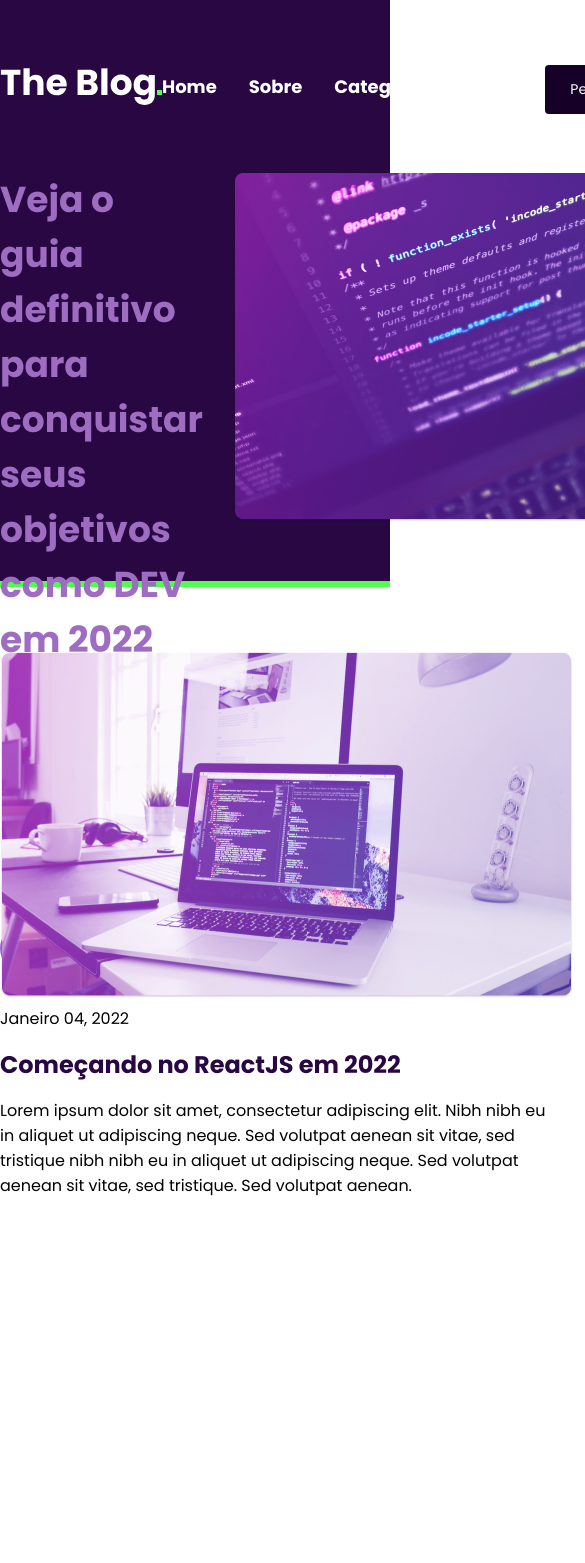
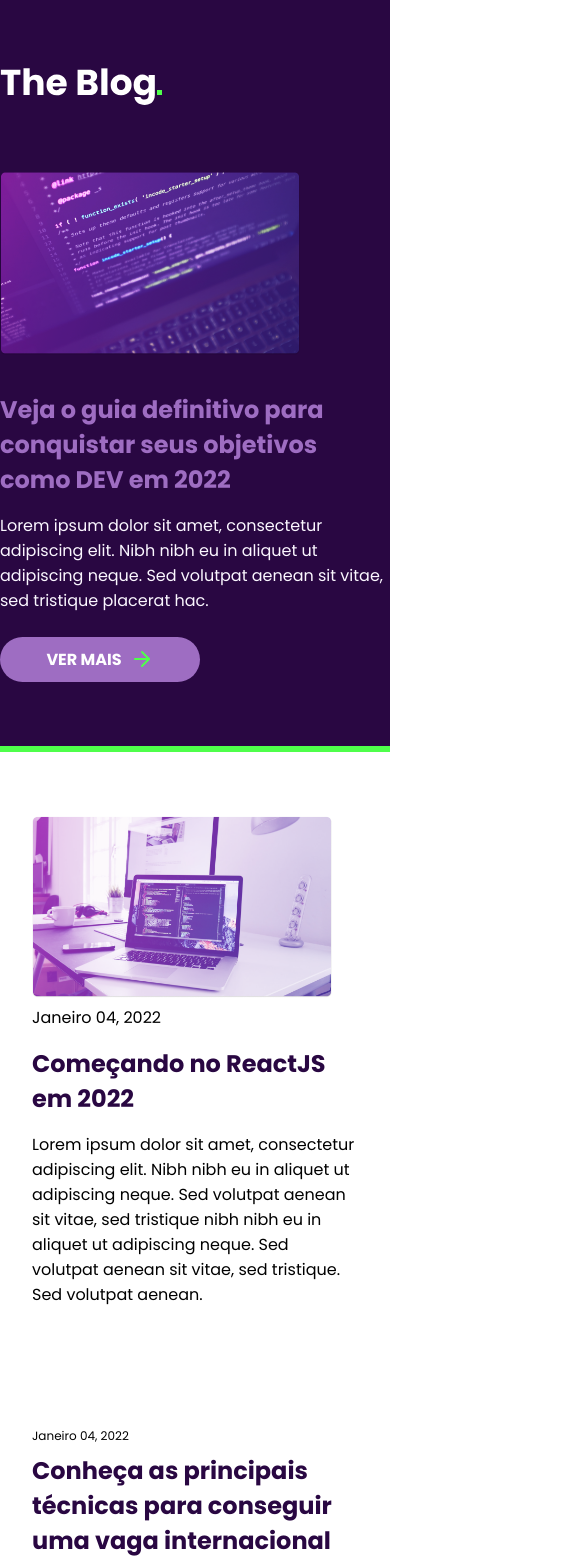
Before and after one commit to ronaldprofile/rocketblog, a React (Vite) app: page / in a window 390 px wide. Shown: the top 1563 px of the page, 585 px wide, since content can reach past the window. Built offline with nearby package versions, Linux system fonts and the light colour scheme.

Commit message:
responsive layout

```diff
--- a/src/components/Article/styles.ts
+++ b/src/components/Article/styles.ts
@@ -1,12 +1,35 @@
 import { styled } from "../../styles";
 
 export const Container = styled("article", {
+  position: "relative",
+
   marginBottom: 48,
   display: "flex",
   flexDirection: "column",
   gap: 8,
+  transition: ".2s",
+
+  "&::after": {
+    content: "",
+    position: "absolute",
+    bottom: -8,
+    left: 0,
+    height: 2,
+    width: 0,
+    background: "$purpleBg",
+    transition: "width .2s"
+  },
+
+  "&:hover": {
+    "&::after": {
+      width: "100%"
+    }
+  },
 
   "& span": {
+    marginTop: 20,
+    display: "inline-block",
+    fontSize: 12,
     fontWeight: "normal"
   },
 
@@ -17,12 +40,25 @@ export const Container = styled("article", {
   },
 
   "& h1": {
-    fontSize: 24,
+    fontSize: 26,
     fontWeight: "bold",
     color: "$purpleBg"
   },
+
   "& p": {
     fontSize: 16,
     fontWeight: "normal"
+  },
+
+  "@breakpoint3": {
+    "& h1": {
+      fontSize: 24
+    }
+  },
+
+  "@breakpoint1": {
+    "& h1": {
+      fontSize: 20
+    }
   }
 });
--- a/src/components/Header/styles.ts
+++ b/src/components/Header/styles.ts
@@ -1,4 +1,4 @@
-import { styled, theme } from "../../styles";
+import { styled } from "../../styles";
 
 export const Container = styled("header", {
   width: "100%",
@@ -12,7 +12,11 @@ export const Logo = styled("a", {
   height: 37
 });
 
-export const Navigation = styled("nav");
+export const Navigation = styled("nav", {
+  "@breakpoint4": {
+    display: "none"
+  }
+});
 
 export const Ul = styled("ul", {
   display: "flex",
@@ -93,5 +97,9 @@ export const SearchArea = styled("div", {
     "&:hover": {
       filter: "brightness(1.2)"
     }
+  },
+
+  "@breakpoint4": {
+    display: "none"
   }
 });
--- a/src/components/Post/index.tsx
+++ b/src/components/Post/index.tsx
@@ -16,9 +16,10 @@ export function Post({ date, description, title, imageUrl }: IPostProps) {
         <figcaption>{date}</figcaption>
       </figure>
 
-      <Text tag="h1">{title}</Text>
-
-      <Text tag="p">{description}</Text>
+      <div>
+        <Text tag="h1">{title}</Text>
+        <Text tag="p">{description}</Text>
+      </div>
     </Container>
   );
 }
--- a/src/components/Post/styles.ts
+++ b/src/components/Post/styles.ts
@@ -6,8 +6,52 @@ export const Container = styled("article", {
   gap: 8,
 
   "& h1": {
-    fontSize: 24,
+    fontSize: 26,
     fontWeight: "bold",
     color: "$darkBg"
+  },
+
+  "@breakpoint4": {
+    flexDirection: "row",
+    gap: 48,
+
+    "& figure": {
+      "& img": {
+        width: 300
+      },
+
+      "& figcaption": {
+        position: "absolute",
+        width: 1,
+        height: 1,
+        padding: 0,
+        margin: -1,
+        overflow: "hidden",
+        clip: "rect(0, 0, 0, 0)",
+        whiteSpace: "nowrap",
+        borderWidth: 0
+      }
+    }
+  },
+
+  "@breakpoint3": {
+    flexDirection: "column",
+    gap: 8,
+
+    "& h1": {
+      fontSize: 22
+    }
+  },
+
+  "@breakpoint1": {
+    "& figure": {
+      "& img": {
+        width: 250
+      }
+    },
+
+    "& h1": {
+      fontSize: 20
+    }
   }
 });
--- a/src/pages/Home/styles.ts
+++ b/src/pages/Home/styles.ts
@@ -6,7 +6,6 @@ export const Container = styled("div", {
 
 export const Background = styled("div", {
   width: "100%",
-  height: 587,
   background: "$purpleBg",
   borderBottom: "6px solid $green"
 });
@@ -15,12 +14,16 @@ export const Wrapper = styled("div", {
   maxWidth: "1170px",
   height: "100%",
   margin: "0 auto",
-  paddingTop: 64
+  paddingTop: 64,
+
+  "@tablets": {
+    paddingLeft: 32,
+    paddingRight: 32
+  }
 });
 
 export const Emphasis = styled("section", {
-  marginTop: 64,
-
+  margin: "64px 0 64px",
   display: "flex",
   gap: 30,
 
@@ -59,6 +62,65 @@ export const Emphasis = styled("section", {
         filter: "brightness(0.9)"
       }
     }
+  },
+
+  // 768px
+  "@breakpoint4": {
+    flexDirection: "column",
+
+    "& .content": {
+      order: 2,
+      h1: {
+        fontSize: 30
+      }
+    }
+  },
+
+  // 480px
+  "@breakpoint3": {
+    "& .content": {
+      h1: {
+        fontSize: 24
+      },
+      p: {
+        fontSize: 16
+      },
+
+      a: {
+        padding: "10px 0",
+        fontSize: 16
+      }
+    },
+
+    "& .image-post": {
+      "& img": {
+        width: 400
+      }
+    }
+  },
+
+  // 425px
+  "@breakpoint2": {
+    "& .image-post": {
+      "& img": {
+        width: 300
+      }
+    }
+  },
+
+  // 320px
+  "@breakpoint1": {
+    "& .content": {
+      h1: {
+        fontSize: 20
+      }
+    },
+
+    "& .image-post": {
+      "& img": {
+        width: 250
+      }
+    }
   }
 });
 
@@ -93,6 +155,43 @@ export const Main = styled("main", {
         }
       }
     }
+  },
+
+  "@breakpoint4": {
+    "& > div": {
+      "& .wrapper": {
+        flexDirection: "column",
+        gap: 100
+      }
+    }
+  },
+
+  "@breakpoint3": {
+    "& > div": {
+      "& .wrapper": {
+        "& section": {
+          "& figure img": {
+            width: 300
+          }
+        }
+      }
+    }
+  },
+
+  "@breakpoint1": {
+    "& > div": {
+      "& .wrapper": {
+        "& section": {
+          "& figure img": {
+            width: 250
+          },
+
+          "& h1": {
+            fontSize: 20
+          }
+        }
+      }
+    }
   }
 });
 
@@ -101,6 +200,10 @@ export const Posts = styled("section", {
     display: "flex",
     alignItems: "center",
 
-    gap: 30
+    gap: 30,
+
+    "@breakpoint4": {
+      flexDirection: "column"
+    }
   }
 });
--- a/src/styles/global.ts
+++ b/src/styles/global.ts
@@ -1,4 +1,4 @@
-import { globalCss } from "@stitches/react";
+import { globalCss } from ".";
 
 export const GlobalStyles = globalCss({
   "*": {
@@ -15,7 +15,11 @@ export const GlobalStyles = globalCss({
 
   ".wrapper": {
     maxWidth: "1170px",
-    margin: "0 auto"
+    margin: "0 auto",
+
+    "@breakpoint4": {
+      padding: "0 32px"
+    }
   },
 
   button: {
--- a/src/styles/index.ts
+++ b/src/styles/index.ts
@@ -1,6 +1,6 @@
 import { createStitches } from "@stitches/react";
 
-export const { theme, styled } = createStitches({
+export const { theme, styled, globalCss } = createStitches({
   theme: {
     colors: {
       bodyBg: "#fbf7ff",
@@ -11,5 +11,13 @@ export const { theme, styled } = createStitches({
 
       green: "#4fff4b"
     }
+  },
+
+  media: {
+    breakpoint1: "(max-width: 320px)",
+    breakpoint2: "(max-width: 425px)",
+    breakpoint3: "(max-width: 480px)",
+    breakpoint4: "(max-width: 768px)",
+    breakpoint5: "(max-width: 1024px)"
   }
 });
```
